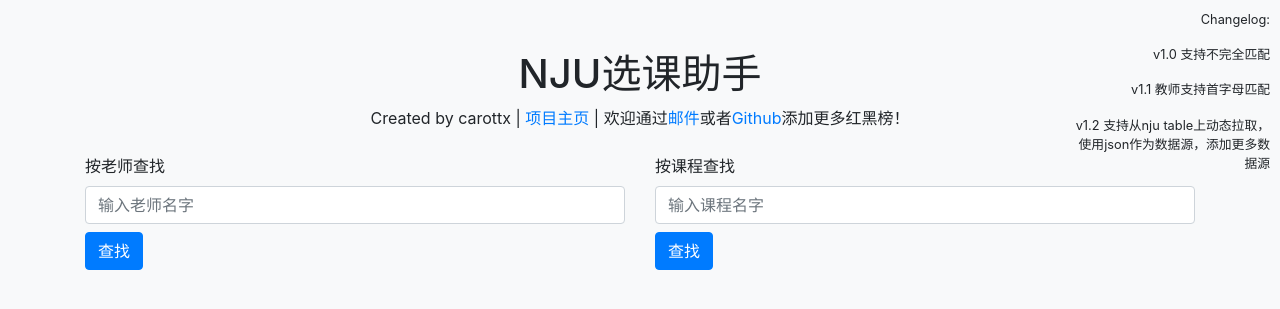
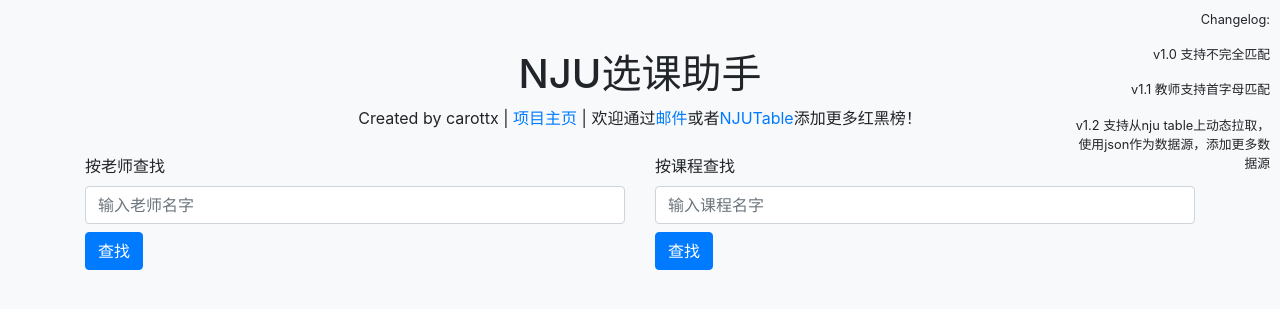
Before and after one commit to carottX/nju-class, a Flask app: page / in a window 1280 px wide. Shown: the top 309 px of the page. Run offline with Flask 3, Linux system fonts and the light colour scheme; parts of the project's set-up code (start-up, migrations or seed data) failed here and were passed over; some libraries are stand-ins or nearby versions.

Commit message:
Add hlink

```diff
--- a/templates/index.html
+++ b/templates/index.html
@@ -39,7 +39,7 @@
         <div class="text-center mb-4">
             <span>Created by carottx</span> |
             <a href="https://github.com/carottX/nju-class" target="_blank">项目主页</a> |
-            欢迎通过<a href="mailto:xuzm0616@gmail.com">邮件</a>或者<a href="https://github.com/carottX/nju-class" target="_blank">Github</a>添加更多红黑榜！
+            欢迎通过<a href="mailto:xuzm0616@gmail.com">邮件</a>或者<a href="https://table.nju.edu.cn/external-apps/7aded834-74a2-43cc-b515-fb8e01656ef2/" target="_blank">NJUTable</a>添加更多红黑榜！
         </div>
         <div class="changelog">
             <p>Changelog:</p>
```
